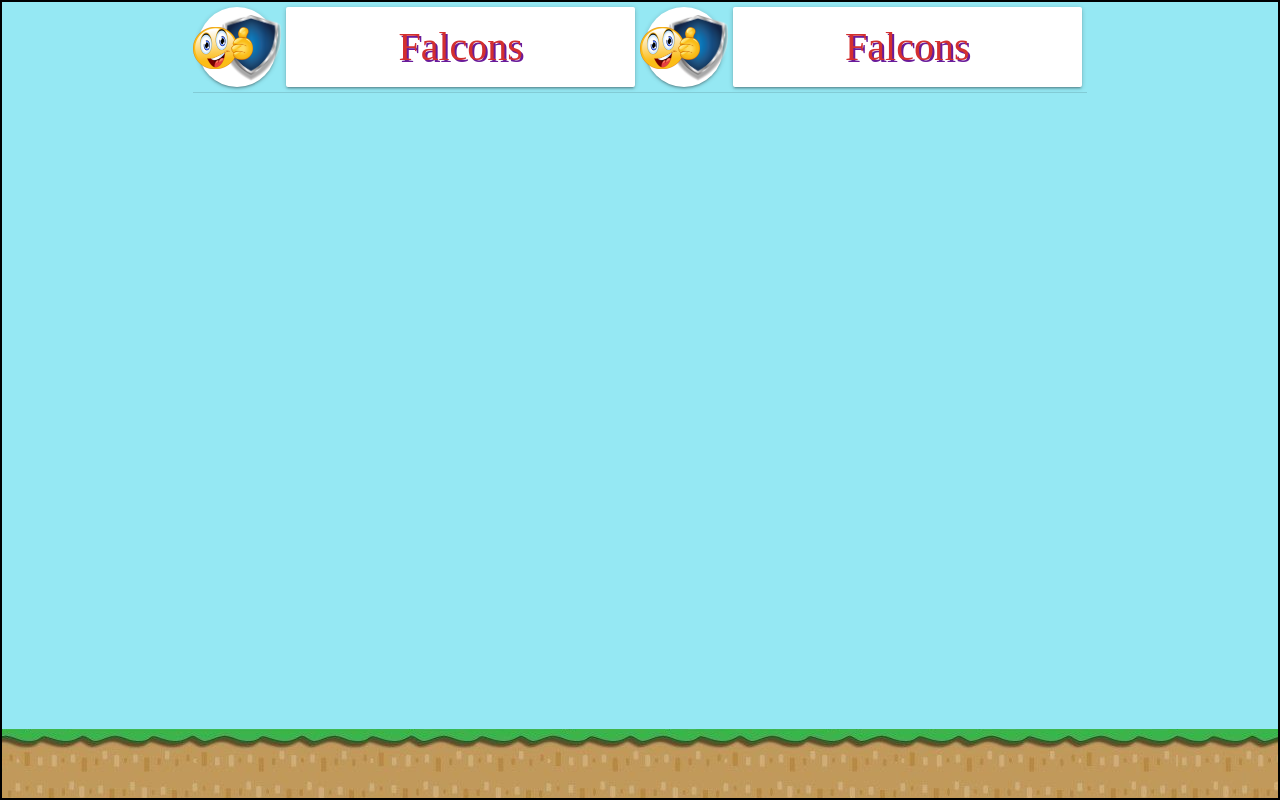
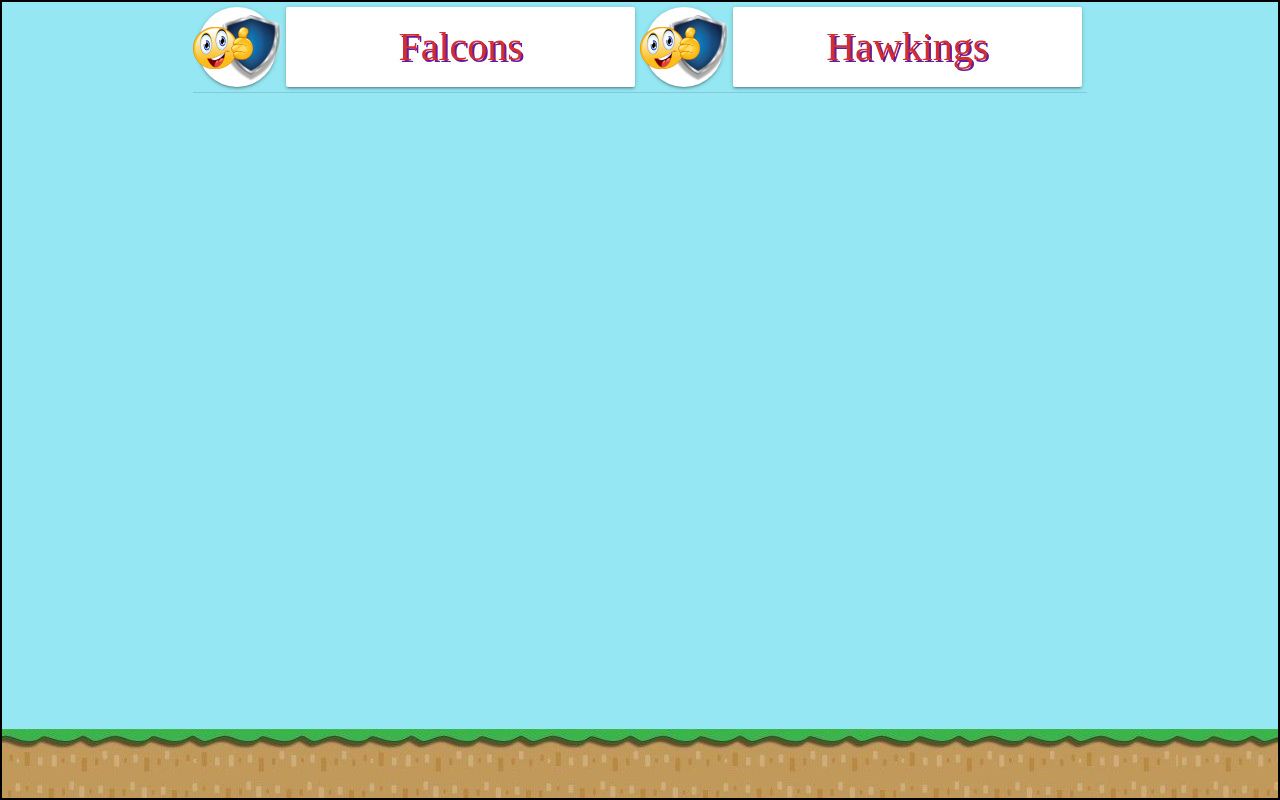
Before and after one commit to MamathaBussa/ps-leaderboard, a React (Create React App) app: page / in a window 1280 px wide. Built offline with nearby package versions, Linux system fonts and the light colour scheme; a web font is replaced by a local one.

Commit message:
- passing dynamic data to components

```diff
--- a/src/components/SmileyShieldAndTeamName/index.js
+++ b/src/components/SmileyShieldAndTeamName/index.js
@@ -5,10 +5,13 @@ import './styles.sass'
 
 class SmileyShieldAndTeamName extends Component {
   render() {
+    const {componentData} = this.props
     return (
       <div className="SmileyShieldAndTeamName">
         <SmileyShield />
-        <TeamNameCard />
+        <TeamNameCard
+          componentData={componentData}
+        />
       </div>
     )
   }
--- a/src/components/TeamNameCard/index.js
+++ b/src/components/TeamNameCard/index.js
@@ -3,9 +3,10 @@ import './styles.sass'
 
 class TeamNameCard extends Component {
   render() {
+    const {componentData} = this.props
     return (
       <div className="TeamNameCard card red-text text-darken-2">
-        Falcons
+        {componentData.teamName}
       </div>
     )
   }
--- a/src/components/TeamScoreDetailsSlide/index.js
+++ b/src/components/TeamScoreDetailsSlide/index.js
@@ -12,10 +12,12 @@ class TeamScoreDetailsSlide extends Component {
           <thead>
             <tr>
               <td>
-                <SmileyShieldAndTeamName />
+                <SmileyShieldAndTeamName teamName="Falcons"
+                  componentData={{teamName: 'Falcons'}} />
               </td>
               <td>
-                <SmileyShieldAndTeamName />
+                <SmileyShieldAndTeamName teamName="Hawkings"
+                  componentData={{teamName: 'Hawkings'}}/>
               </td>
             </tr>
           </thead>
```
